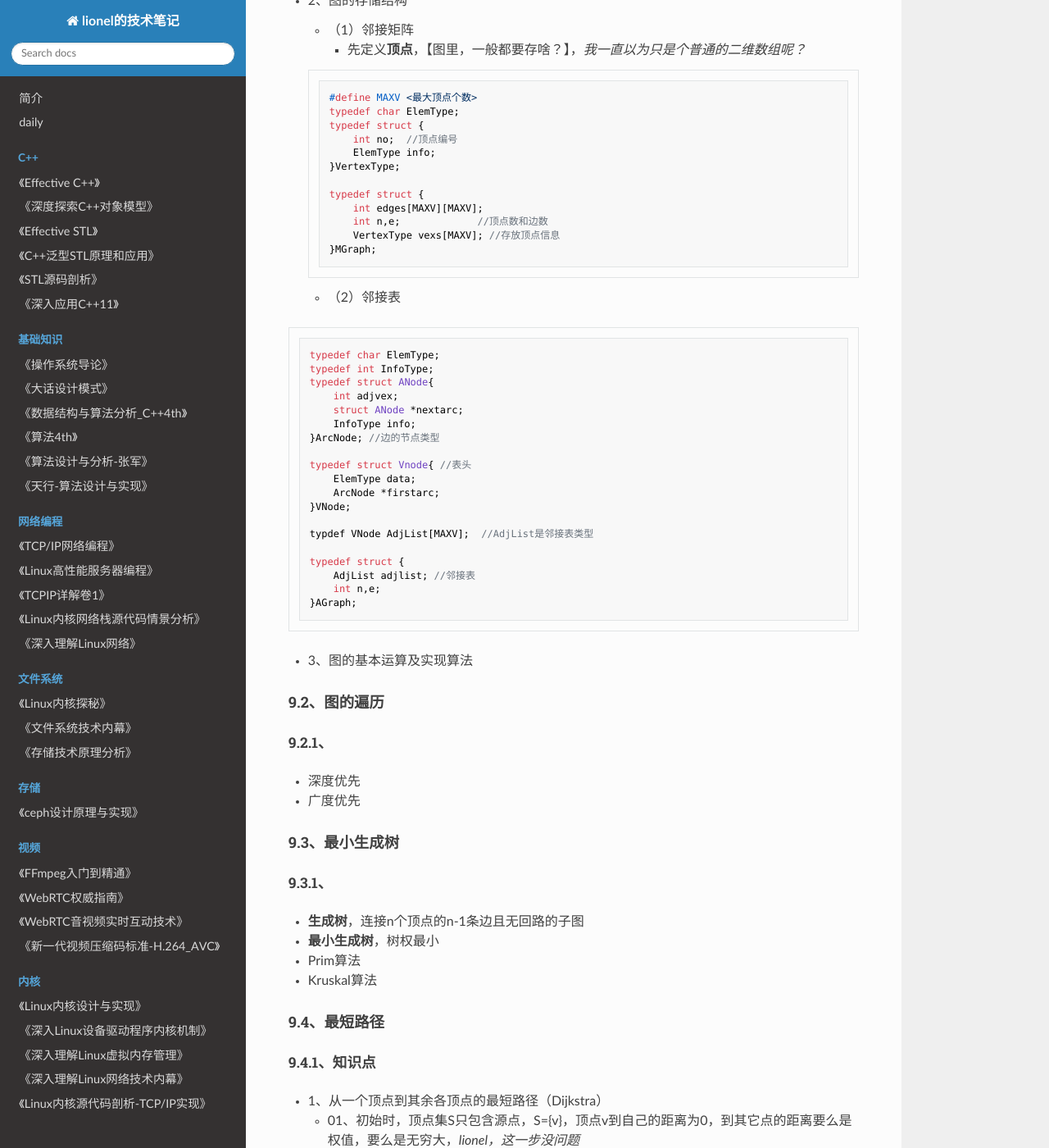
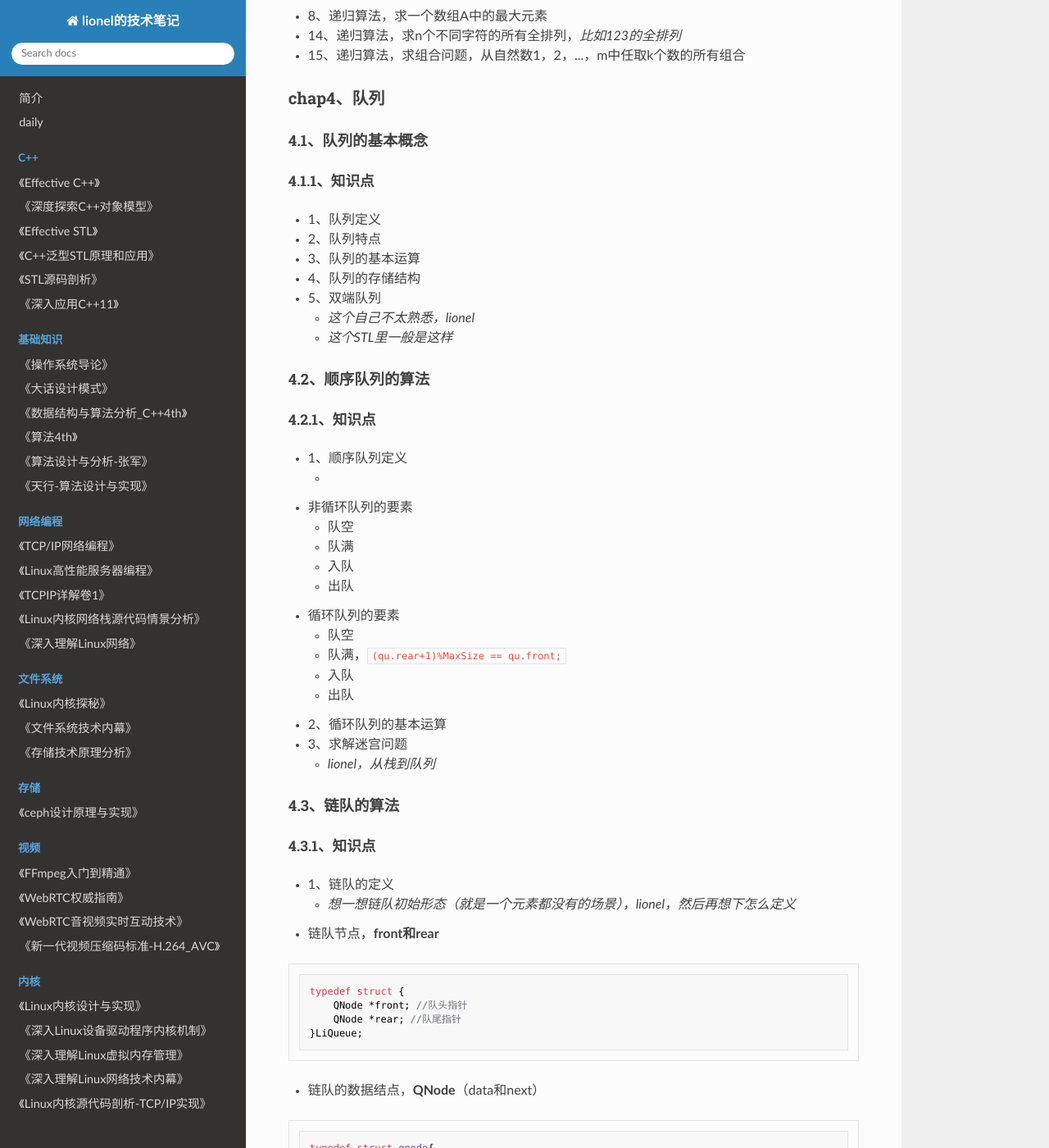
Before and after one commit to wolflion/booknotes, an MkDocs documentation site: the page built from docs/408/新编数据结构习题与解析.md, in a window 1280 px wide and 1400 px high, scrolled down 3138 px. Shown: the whole window at 82% size. Built offline with MkDocs 1.6.1, drawn with Linux system fonts in a browser that asks for light colours; nearby versions of some CDN libraries; some of the changed text lies outside the part shown.

Commit message:
Update 新编数据结构习题与解析.md

````diff
--- a/docs/408/新编数据结构习题与解析.md
+++ b/docs/408/新编数据结构习题与解析.md
@@ -1,14 +1,18 @@
 ## 《新编数据结构习题与解析》
 
 + 一些难点（遗留问题）：
-  + chap3栈
+  + chap3栈&递归
     + **栈的一些要素**，顺序和链的形式，比如**栈空、栈满、入栈、出栈**
     + 3.2的（表达式求值、走迷宫）
     + 3.4的递归，是不是要单出一个*算法*里，暂时还不确定
-
+    + 一些名词**尾递归、单向递归**
+      + 递归到非递归的转换
+  + chap4队列
+    + 4.1**双端队列**
+    + 4.2**循环队列**与**非循环队列**在4大要素（入队，出队）上的区别
 + 一些计划：
   + chap11内排序（计划0821-0826完成的）
-  + chap9图（计划0827-0902完成）
+  + chap9图（计划0827-0902完成），chap3栈和递归&chap4队列（也顺手在本周过掉吧）
 
 ### chap3、栈和递归
 
@@ -90,12 +94,15 @@ typedef struct linknode{
 ##### 3.5.1、知识点
 
 + 1、定义
+  + **尾递归**：一个递归过程或递归调用中递归调用语句是最后一条执行语句
 + 2、模型
+  + *以n!的阶乘求为例，有点类似于 分治法，lionel*
 + 3、递归算法的设计
   + 简单递归
   + 复杂递归
 + 4、递归算法到非递归算法的转换
   + 用循环消除尾递归和单向递归
+    + **单向递归**，虽然递归函数中有一处以上的递归调用语句，但**各次递归调用语句的参数只和主调用函数有关，与相互之间的参数无关**。`f(1)=1; f(2)=2; f(n)=f(n-1)+f(n-2);    //f(n-1)和f(n-2)只和主调用f(n)有关，与前两个递归调用之间的参数无关，也就是无关f(1)和f(2)，以及其它参数`
   + 用栈消除递归
 
 ##### 3.5.2、习题
@@ -109,6 +116,72 @@ typedef struct linknode{
 + 8、递归算法，求一个数组A中的最大元素
 + 14、递归算法，求n个不同字符的所有全排列，*比如123的全排列*
 + 15、递归算法，求组合问题，从自然数1，2，...，m中任取k个数的所有组合
+
+### chap4、队列
+
+#### 4.1、队列的基本概念
+
+##### 4.1.1、知识点
+
++ 1、队列定义
++ 2、队列特点
++ 3、队列的基本运算
++ 4、队列的存储结构
++ 5、双端队列
+  + *这个自己不太熟悉，lionel*
+  + *这个STL里一般是这样*
+
+#### 4.2、顺序队列的算法
+
+##### 4.2.1、知识点
+
++ 1、顺序队列定义
+  +
++ 非循环队列的要素
+  + 队空
+  + 队满
+  + 入队
+  + 出队
++ 循环队列的要素
+  + 队空
+  + 队满，`(qu.rear+1)%MaxSize == qu.front;`
+  + 入队
+  + 出队
++ 2、循环队列的基本运算
++ 3、求解迷宫问题
+  + *lionel，从栈到队列*
+
+#### 4.3、链队的算法
+
+##### 4.3.1、知识点
+
++ 1、链队的定义
+  + *想一想链队初始形态（就是一个元素都没有的场景），lionel，然后再想下怎么定义*
++ 链队节点，**front和rear**
+
+```cpp
+typedef struct {
+    QNode *front; //队头指针
+    QNode *rear; //队尾指针
+}LiQueue;
+```
+
+
+
++ 链队的数据结点，**QNode**（data和next）
+
+```cpp
+typedef struct qnode{
+    int data;
+    struct qnode *next;
+}QNode;
+```
+
+
+
++ 2、链队的基本运算
+
+##### 4.3.2、
 
 ### chap9、图
 
````
